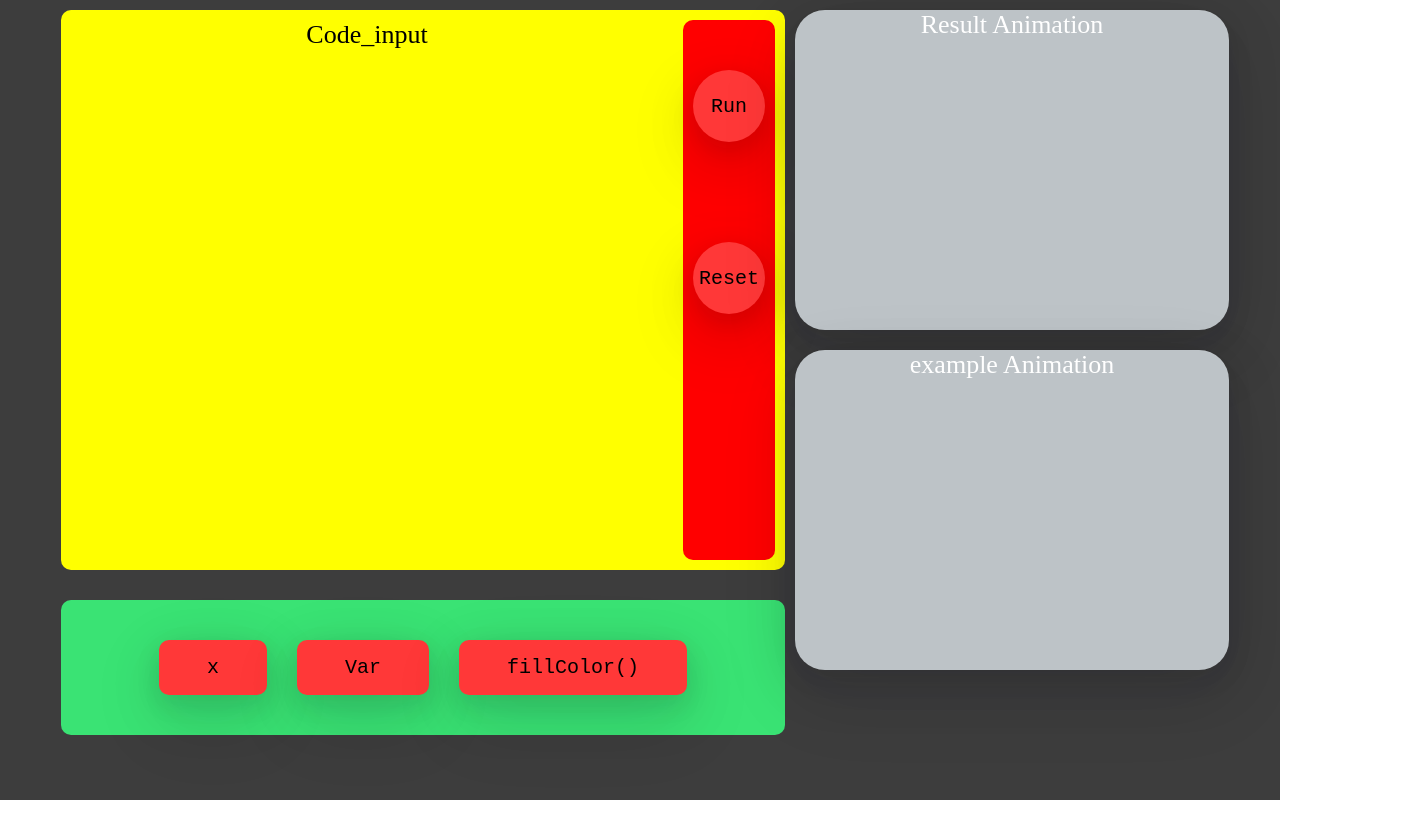
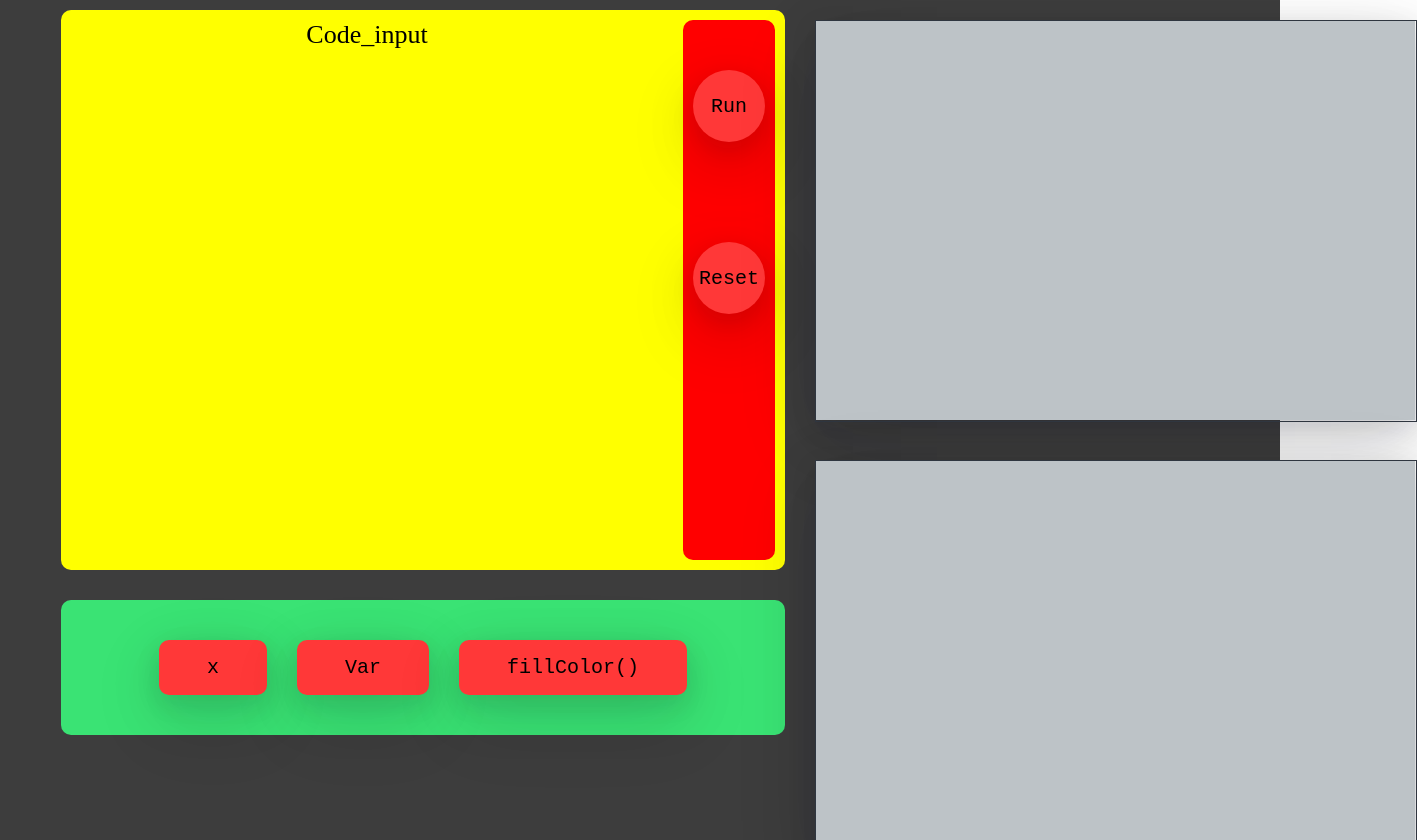
Before and after one commit to thtnaw123/code-kid, a React (Vite) app: page / in a window 1280 px wide. Shown: the top 840 px of the page, 1417 px wide, since content can reach past the window. Before the commit the page ends 800 px from the top, so only its background shows below. Built offline with nearby package versions, Linux system fonts and the light colour scheme.

Commit message:
Setup the run and example canvas

```diff
--- a/src/Components/Animationspace/Animationspace.jsx
+++ b/src/Components/Animationspace/Animationspace.jsx
@@ -1,12 +1,47 @@
-import React from "react";
+import React, { useEffect, useRef } from "react";
 import "./animationSpace.css";
 
 const Animationspace = () => {
+  const runCanvaRef = useRef(null);
+  const exampleCanvaRef = useRef(null);
+
+  useEffect(() => {
+    const render = () => {
+      const canvas = runCanvaRef.current;
+      const ctx = canvas.getContext("2d");
+      ctx.clearRect(0, 0, canvas.width, canvas.height);
+      requestAnimationFrame(render);
+    };
+    render();
+  }, []);
+  useEffect(() => {
+    const render = () => {
+      const canvas = exampleCanvaRef.current;
+      const ctx = canvas.getContext("2d");
+      ctx.clearRect(0, 0, canvas.width, canvas.height);
+      requestAnimationFrame(render);
+    };
+    render();
+  }, []);
   return (
     <>
       <div className="animationSpace">
-        <div className="result-animation">Result Animation</div>
-        <div className="example-animation">example Animation</div>
+        <div className="result-animation">
+          <canvas
+            className="run"
+            ref={runCanvaRef}
+            width="600px"
+            height="400px"
+          />
+        </div>
+        <div className="example-animation">
+          <canvas
+            className="example"
+            ref={exampleCanvaRef}
+            width="600px"
+            height="400px"
+          />
+        </div>
       </div>
     </>
   );
--- a/src/Components/Animationspace/animationSpace.css
+++ b/src/Components/Animationspace/animationSpace.css
@@ -12,14 +12,17 @@
   height: 40vh;
   box-shadow: rgba(17, 17, 26, 0.1) 0px 8px 24px,
     rgba(17, 17, 26, 0.1) 0px 16px 56px, rgba(17, 17, 26, 0.1) 0px 24px 80px;
-  border-radius: 30px;
 }
 
 .example-animation {
-  margin-top: 20px;
+  margin: 20px;
+  width: 600px;
+  height: 400px;
 }
 .result-animation {
-  margin-top: 10px;
+  margin: 20px;
+  width: 600px;
+  height: 400px;
 }
 
 @media only screen and (max-width: 700px) {
@@ -34,3 +37,11 @@
     margin-left: 20px;
   }
 }
+
+.run {
+  border: solid 1px #2f3640;
+}
+
+.example {
+  border: solid 1px #2f3640;
+}
```
